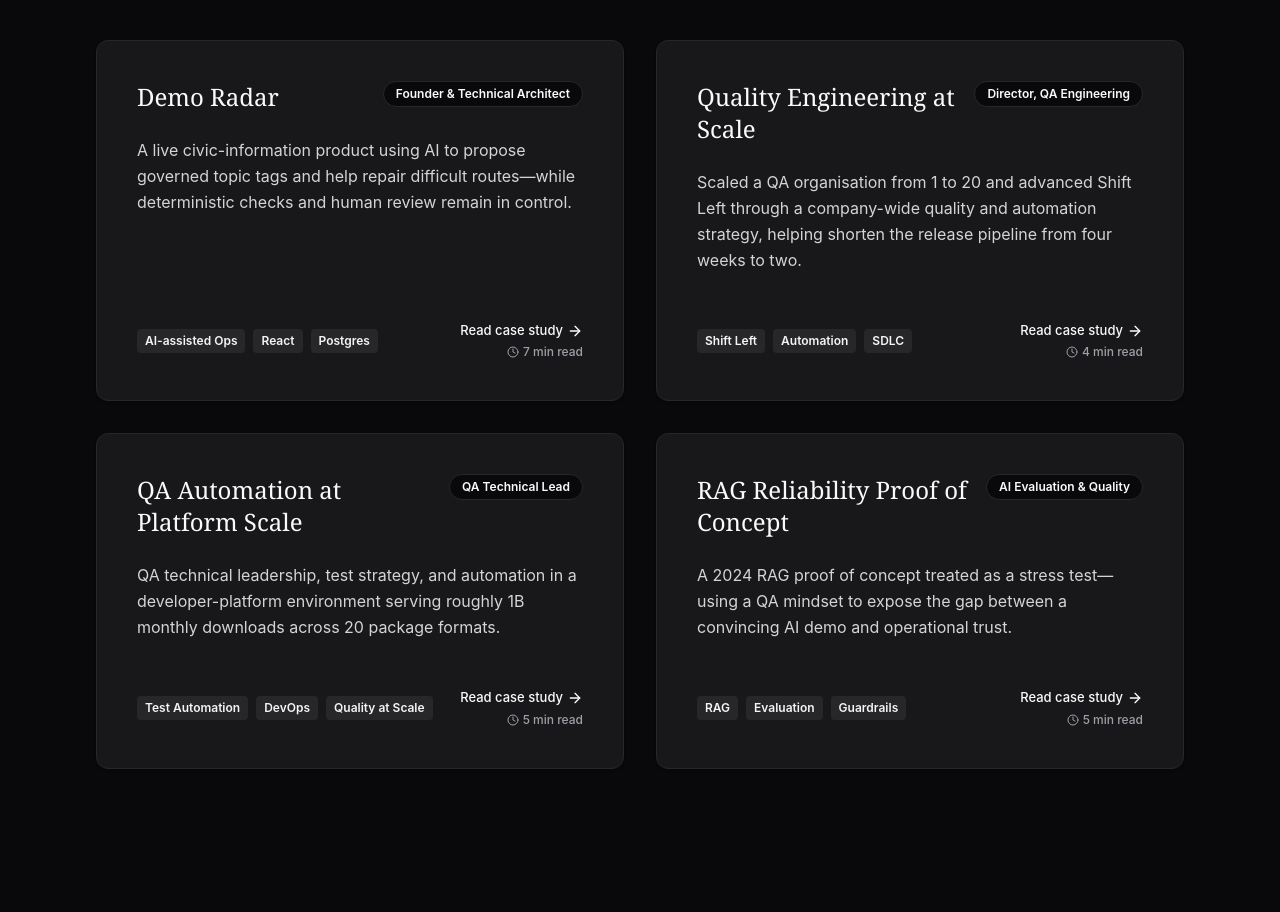
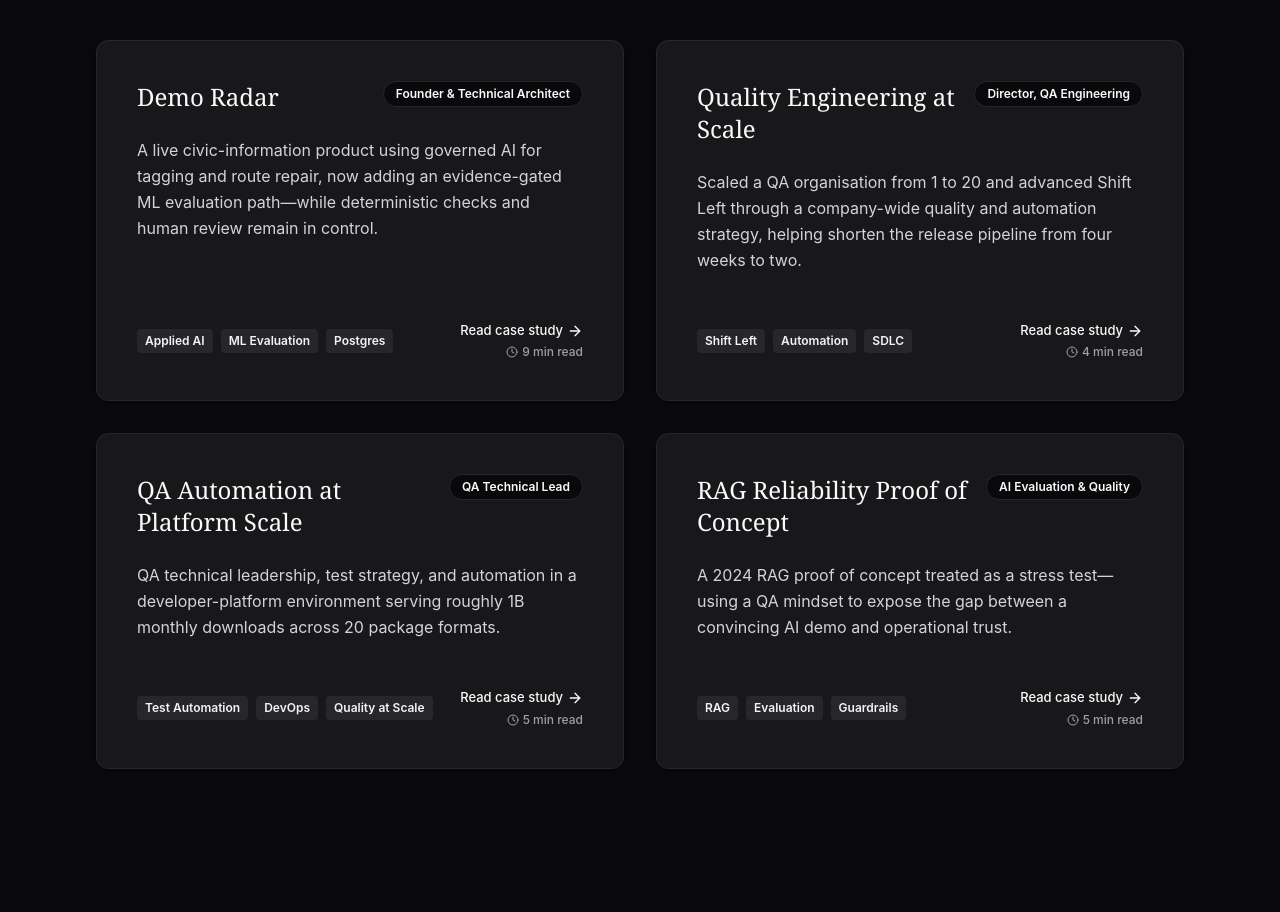
Before and after one commit to roygrssmn/grossman-engineering, a React (Vite) app: page /en in a window 1280 px wide. Shown: the part 1620-2532 px from the top of the page. Built offline with nearby package versions, Linux system fonts and the light colour scheme.

Commit message:
feat: add evidence-gated ML evaluation to Demo Radar impact

```diff
--- a/src/selected_impact/demo-radar.de.md
+++ b/src/selected_impact/demo-radar.de.md
@@ -28,6 +28,12 @@ Ich nutze KI für Support-Aufgaben, bei denen sie wiederholte Recherche reduzier
 
 Das ist die Art von AI Engineering, die ich vertiefen möchte: eine klar begrenzte Aufgabe, explizite Validierung und ein sicherer Weg zurück zum Menschen, wenn die Konfidenz nicht ausreicht.
 
+## Vom Fuzzy Matching zu evidenzbasierter ML
+
+Das Tagging begann mit manuellen Entscheidungen, deterministischen Regeln und gezielten LLM-Vorschlägen. Um wiederholte Prüfungen und die künftige Abhängigkeit von tokenbasierter Inferenz zu reduzieren, habe ich eine separate, kontrollierte Offline-Evaluationsstrecke für einen möglichen ML-Suggestion-Service aufgebaut.
+
+Bei 2.449 historischen Veranstaltungen erreichte ein ausschließlich titelbasierter Recurrence-Proxy eine **Präzision von 29,2 %**. Mit öffentlichen Orts- und Terminmerkmalen – Venue-Tokens, grober Postleitzahl, Wochentag und Startzeit – stieg die vorläufige Präzision auf **88,8 %**. Diese Merkmale helfen dabei, wiederkehrende öffentliche Veranstaltungsreihen zu erkennen; Ort und Zeit bestimmen niemals eigenständig ein politisches Themen-Tag.
+
 > ### Status
 >
 > * **Live:** [demo-radar.com](https://demo-radar.com)
--- a/src/selected_impact/demo-radar.md
+++ b/src/selected_impact/demo-radar.md
@@ -28,6 +28,12 @@ I use AI for support tasks where it can reduce repetitive investigation without
 
 This is the kind of AI engineering I want to practise: a narrow job, explicit validation, and a safe path back to a human when confidence is not enough.
 
+## From fuzzy matching toward evidence-gated ML
+
+Topic tagging began with manual decisions, deterministic rules, and selective LLM suggestions. To reduce repetitive review and future reliance on token-based inference, I built a separate, governed offline evaluation path for a potential ML suggestion service.
+
+Across 2,449 historical events, a title-only recurrence proxy achieved **29.2% precision**. Adding public location and schedule evidence—venue tokens, coarse postcode, weekday, and start time—increased provisional precision to **88.8%**. These features help identify recurring public event series; location and time never determine a political topic tag by themselves.
+
 > ### Status
 >
 > * **Live:** [demo-radar.com](https://demo-radar.com)
--- a/src/selected_impact/projects.js
+++ b/src/selected_impact/projects.js
@@ -26,7 +26,7 @@ export const projectData = {
             en: 'Founder & Technical Architect',
             de: 'Gründer & Technical Architect'
         },
-        tags: ['AI-assisted Ops', 'React', 'Postgres', 'Python'],
+        tags: ['Applied AI', 'ML Evaluation', 'Postgres', 'Python'],
         links: [
             {
                 type: 'live',
@@ -38,14 +38,14 @@ export const projectData = {
             }
         ],
         summary: {
-            en: 'A live civic-information product using AI to propose governed topic tags and help repair difficult routes—while deterministic checks and human review remain in control.',
-            de: 'Ein aktives Civic-Information-Produkt, das KI für kontrollierte Themen-Tags und schwierige Routen nutzt – während deterministische Prüfungen und menschliche Kontrolle entscheidend bleiben.'
+            en: 'A live civic-information product using governed AI for tagging and route repair, now adding an evidence-gated ML evaluation path—while deterministic checks and human review remain in control.',
+            de: 'Ein aktives Civic-Information-Produkt mit kontrollierter KI für Tagging und Routenreparatur, ergänzt um eine evidenzbasierte ML-Evaluationsstrecke – während deterministische Prüfungen und menschliche Kontrolle entscheidend bleiben.'
         },
         content: {
             en: demoRadarEn,
             de: demoRadarDe
         },
-        readTime: 7
+        readTime: 9
     },
     framework: {
         title: {
```
